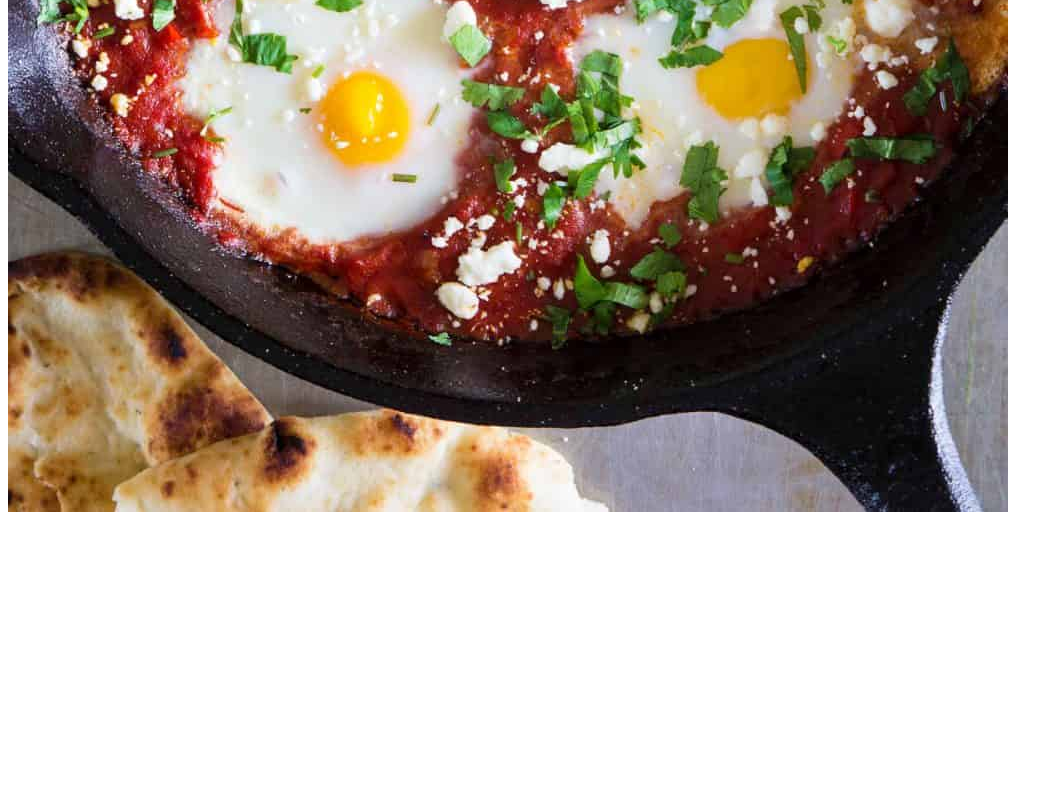
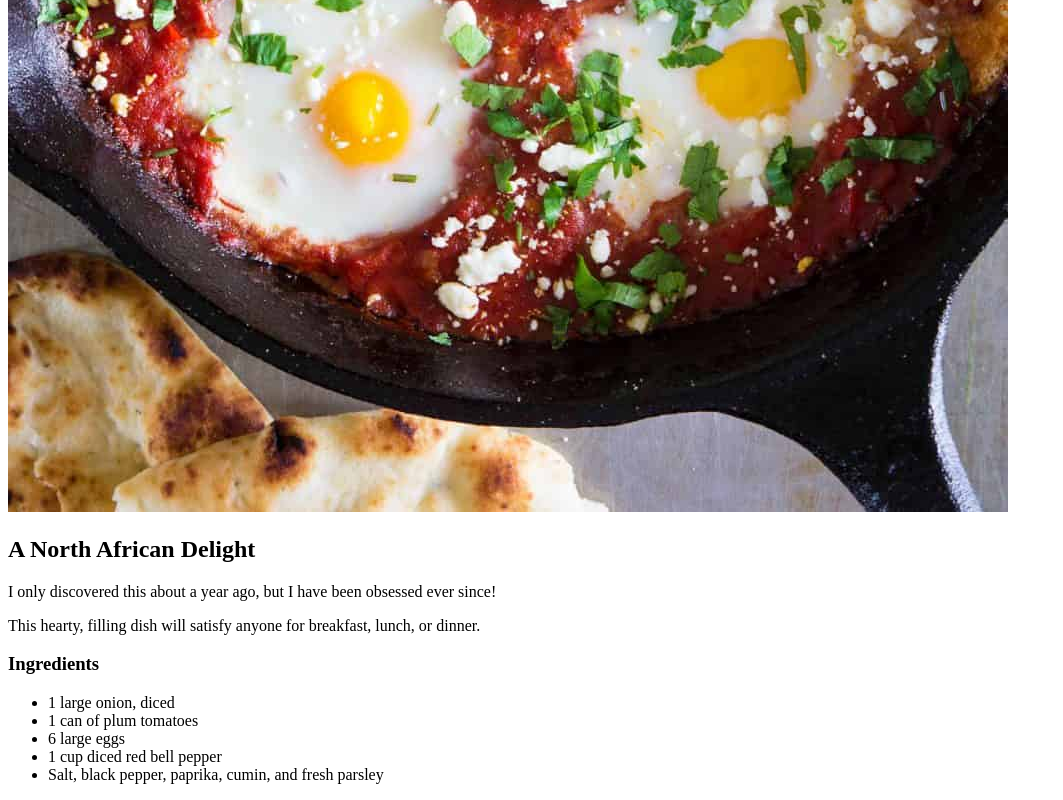
Before and after one commit to FractalSegue/odin-recipes, a plain HTML site: page recipes/shakshuka.html in a window 1280 px wide. Shown: the part 1068-1868 px from the top of the page, without its empty margins (0-1063 px from the left). Before the commit the page ends 1592 px from the top, so only its background shows below. Drawn offline with Linux system fonts and the light colour scheme.

Commit message:
Add description and ingredients

```diff
--- a/recipes/shakshuka.html
+++ b/recipes/shakshuka.html
@@ -9,5 +9,22 @@
 <body>
     <h1>A Hardy Shakshuka Recipe For Any Time Of The Day</h1>
     <img src="../images/shakshuka.jpg" alt="A filling pan of shakshuka">
+
+    <h2>A North African Delight</h2>
+    <p>I only discovered this about a year ago, but I have been obsessed
+        ever since!
+    </p>
+    <p>This hearty, filling dish will satisfy anyone for breakfast,
+         lunch, or dinner.
+    </p>
+
+    <h3>Ingredients</h3>
+    <ul>
+        <li>1 large onion, diced</li>
+        <li>1 can of plum tomatoes</li>
+        <li>6 large eggs</li>
+        <li>1 cup diced red bell pepper</li>
+        <li>Salt, black pepper, paprika, cumin, and fresh parsley</li>
+    </ul>
 </body>
 </html>
```
